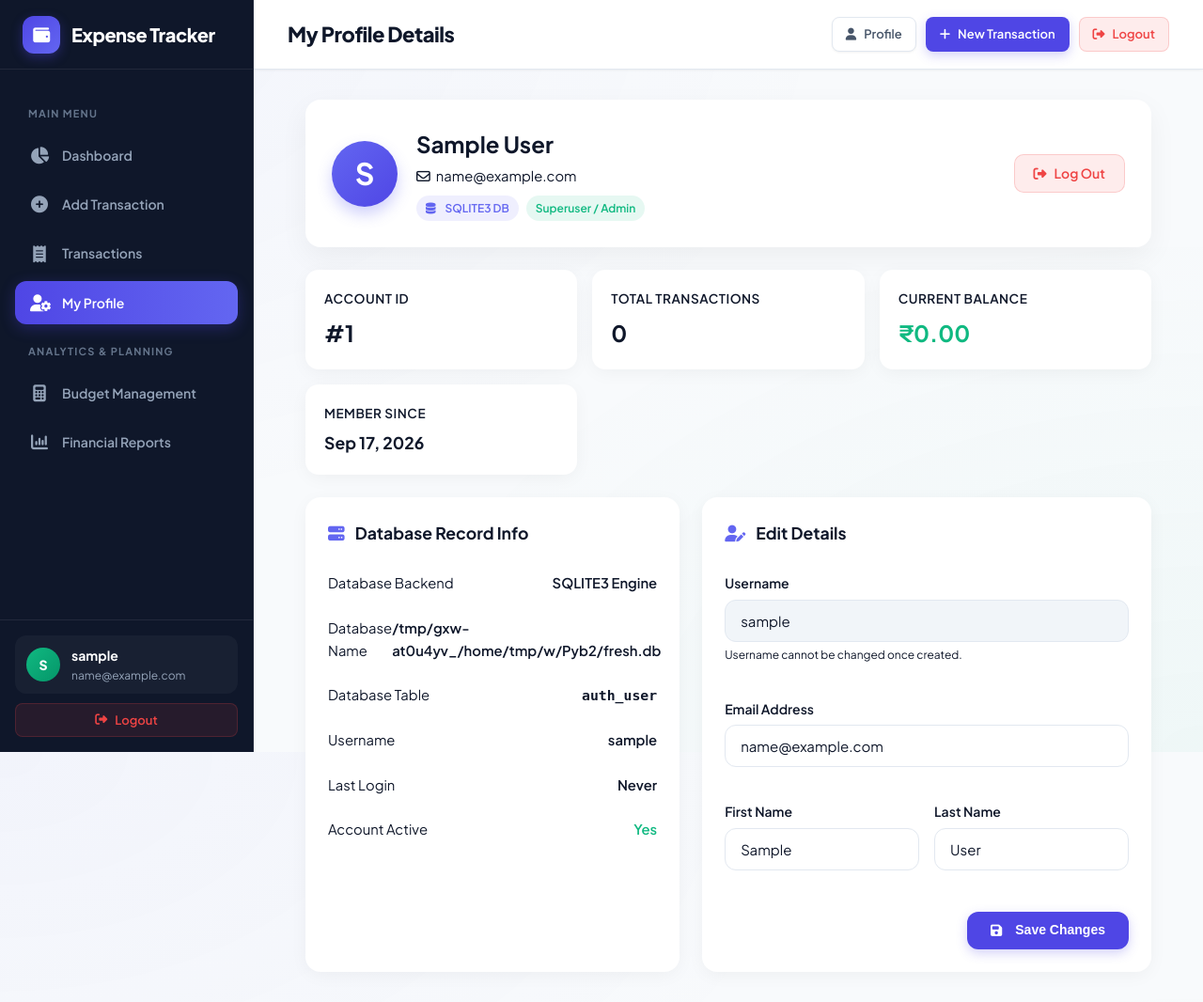
After one commit to Kodithala/Expense-tracker, a Django app: page /profile/ in a window 1280 px wide. The commit adds this page. Shown: the whole page at 94% size. Run offline with Django 5.2, Linux system fonts and the light colour scheme; the visitor is signed in with stand-in values (Sample User, id 1); data that the repository does not hold is empty.

Commit message:
Add MySQL database integration, logout feature, and user details profile view

```diff
--- a/expenses/urls.py
+++ b/expenses/urls.py
@@ -7,6 +7,7 @@ urlpatterns = [
     path('register/', views.register_view, name='register'),
     path('login/', views.login_view, name='login'),
     path('logout/', views.logout_view, name='logout'),
+    path('profile/', views.profile_view, name='profile'),
     path('dashboard/', views.dashboard_view, name='dashboard'),
     path('transactions/', views.transaction_list_view, name='transactions'),
     path('transactions/add/', views.add_transaction_view, name='add_transaction'),
--- a/expenses/views.py
+++ b/expenses/views.py
@@ -8,6 +8,8 @@ from django.contrib.auth.forms import AuthenticationForm
 from django.contrib import messages
 from django.db.models import Sum, Q
 from django.core.paginator import Paginator
+from django.conf import settings
+
 
 from .models import (
     Transaction, Budget,
@@ -88,11 +90,63 @@ def login_view(request):
 
 def logout_view(request):
     """
-    User logout view.
+    User logout view supporting GET and POST requests.
+    Clears the session, adds a success flash notification, and redirects to the login page.
     """
-    logout(request)
-    messages.info(request, "You have been logged out successfully.")
+    if request.user.is_authenticated:
+        username = getattr(request.user, 'username', str(request.user))
+        logout(request)
+        messages.success(request, f"You have been logged out successfully. See you soon, {username}!")
+    else:
+        messages.info(request, "You are currently not logged in.")
     return redirect('login')
+
+
+@login_required
+def profile_view(request):
+    """
+    User Profile / Account Details view.
+    Displays user details stored in the MySQL database (auth_user table)
+    and allows updating profile information.
+    """
+    user = request.user
+    user_txs = Transaction.objects.filter(user=user)
+
+    total_tx_count = user_txs.count()
+    total_income = user_txs.filter(transaction_type='INCOME').aggregate(Sum('amount'))['amount__sum'] or Decimal('0.00')
+    total_expenses = user_txs.filter(transaction_type='EXPENSE').aggregate(Sum('amount'))['amount__sum'] or Decimal('0.00')
+    current_balance = total_income - total_expenses
+    balance_color = '#10b981' if current_balance >= 0 else '#ef4444'
+
+    if request.method == 'POST':
+        email = request.POST.get('email', '').strip()
+        first_name = request.POST.get('first_name', '').strip()
+        last_name = request.POST.get('last_name', '').strip()
+
+        setattr(user, 'email', email)
+        setattr(user, 'first_name', first_name)
+        setattr(user, 'last_name', last_name)
+        user.save()
+
+        messages.success(request, "Your account details have been updated successfully in the MySQL database.")
+        return redirect('profile')
+
+    db_engine = settings.DATABASES['default']['ENGINE'].split('.')[-1].upper()
+
+    context = {
+        'profile_user': user,
+        'total_tx_count': total_tx_count,
+        'total_income': total_income,
+        'total_expenses': total_expenses,
+        'current_balance': current_balance,
+        'balance_color': balance_color,
+        'db_engine': db_engine,
+        'db_name': settings.DATABASES['default'].get('NAME', 'expense_tracker'),
+    }
+
+    return render(request, 'authentication/profile.html', context)
+
+
 
 
 @login_required
--- a/requirements.txt
+++ b/requirements.txt
@@ -2,3 +2,5 @@ Django>=5.0.0,<6.0.0
 tzdata
 gunicorn
 whitenoise>=6.6.0
+pymysql
+python-dotenv
--- /dev/null
+++ b/templates/authentication/profile.html
@@ -0,0 +1,149 @@
+{% extends 'base.html' %}
+{% load static %}
+
+{% block title %}User Profile & Account Details{% endblock %}
+{% block page_heading %}My Profile Details{% endblock %}
+
+{% block content %}
+<div class="profile-container" style="display: flex; flex-direction: column; gap: 1.5rem; max-width: 900px; margin: 0 auto;">
+
+    <!-- User Overview Card -->
+    <div class="card" style="background: var(--bg-card); border-radius: 16px; border: 1px solid var(--border-color); padding: 1.75rem; box-shadow: 0 10px 30px rgba(0, 0, 0, 0.05);">
+        <div style="display: flex; align-items: center; justify-content: space-between; flex-wrap: wrap; gap: 1rem;">
+            <div style="display: flex; align-items: center; gap: 1.25rem;">
+                <div style="width: 70px; height: 70px; border-radius: 50%; background: linear-gradient(135deg, #6366f1 0%, #4f46e5 100%); color: white; display: flex; align-items: center; justify-content: center; font-size: 2rem; font-weight: 700; box-shadow: 0 8px 16px rgba(99, 102, 241, 0.3);">
+                    {{ profile_user.username|slice:":1"|upper }}
+                </div>
+                <div>
+                    <h2 style="margin: 0; font-size: 1.5rem; font-weight: 700; color: var(--slate-800);">
+                        {{ profile_user.get_full_name|default:profile_user.username }}
+                    </h2>
+                    <p style="margin: 4px 0 0 0; color: var(--slate-500); font-size: 0.925rem;">
+                        <i class="fa-regular fa-envelope" style="margin-right: 6px;"></i>{{ profile_user.email|default:"No email registered" }}
+                    </p>
+                    <div style="display: flex; align-items: center; gap: 8px; margin-top: 8px;">
+                        <span class="badge" style="background: rgba(99, 102, 241, 0.1); color: #6366f1; padding: 4px 10px; border-radius: 20px; font-size: 0.75rem; font-weight: 600;">
+                            <i class="fa-solid fa-database" style="margin-right: 4px;"></i> {{ db_engine }} DB
+                        </span>
+                        {% if profile_user.is_superuser %}
+                        <span class="badge" style="background: rgba(16, 185, 129, 0.1); color: #10b981; padding: 4px 10px; border-radius: 20px; font-size: 0.75rem; font-weight: 600;">
+                            Superuser / Admin
+                        </span>
+                        {% else %}
+                        <span class="badge" style="background: rgba(59, 130, 246, 0.1); color: #3b82f6; padding: 4px 10px; border-radius: 20px; font-size: 0.75rem; font-weight: 600;">
+                            Standard User
+                        </span>
+                        {% endif %}
+                    </div>
+                </div>
+            </div>
+
+            <!-- Logout Button in Profile Card -->
+            <div>
+                <a href="{% url 'logout' %}" class="btn" style="background: rgba(239, 68, 68, 0.1); color: #ef4444; border: 1px solid rgba(239, 68, 68, 0.2); padding: 0.6rem 1.25rem; border-radius: 10px; font-weight: 600; text-decoration: none; display: inline-flex; align-items: center; gap: 8px; transition: all 0.2s ease;">
+                    <i class="fa-solid fa-right-from-bracket"></i>
+                    <span>Log Out</span>
+                </a>
+            </div>
+        </div>
+    </div>
+
+    <!-- User Account Statistics -->
+    <div style="display: grid; grid-template-columns: repeat(auto-fit, minmax(220px, 1fr)); gap: 1rem;">
+        <div class="card" style="background: var(--bg-card); border-radius: 14px; border: 1px solid var(--border-color); padding: 1.25rem;">
+            <div style="color: var(--slate-500); font-size: 0.85rem; font-weight: 600; text-transform: uppercase; letter-spacing: 0.5px;">Account ID</div>
+            <div style="font-size: 1.5rem; font-weight: 700; color: var(--slate-800); margin-top: 6px;">#{{ profile_user.id }}</div>
+        </div>
+        <div class="card" style="background: var(--bg-card); border-radius: 14px; border: 1px solid var(--border-color); padding: 1.25rem;">
+            <div style="color: var(--slate-500); font-size: 0.85rem; font-weight: 600; text-transform: uppercase; letter-spacing: 0.5px;">Total Transactions</div>
+            <div style="font-size: 1.5rem; font-weight: 700; color: var(--slate-800); margin-top: 6px;">{{ total_tx_count }}</div>
+        </div>
+        <div class="card" style="background: var(--bg-card); border-radius: 14px; border: 1px solid var(--border-color); padding: 1.25rem;">
+            <div style="color: var(--slate-500); font-size: 0.85rem; font-weight: 600; text-transform: uppercase; letter-spacing: 0.5px;">Current Balance</div>
+            <div style="font-size: 1.5rem; font-weight: 700; color: {{ balance_color }}; margin-top: 6px;">₹{{ current_balance }}</div>
+        </div>
+        <div class="card" style="background: var(--bg-card); border-radius: 14px; border: 1px solid var(--border-color); padding: 1.25rem;">
+            <div style="color: var(--slate-500); font-size: 0.85rem; font-weight: 600; text-transform: uppercase; letter-spacing: 0.5px;">Member Since</div>
+            <div style="font-size: 1.1rem; font-weight: 700; color: var(--slate-800); margin-top: 6px;">{{ profile_user.date_joined|date:"M d, Y" }}</div>
+        </div>
+    </div>
+
+    <!-- Database Info & Edit Profile Form Grid -->
+    <div style="display: grid; grid-template-columns: 1fr 1.2fr; gap: 1.5rem; flex-wrap: wrap;">
+
+        <!-- Database Storage Details -->
+        <div class="card" style="background: var(--bg-card); border-radius: 16px; border: 1px solid var(--border-color); padding: 1.5rem;">
+            <h3 style="margin-top: 0; font-size: 1.1rem; font-weight: 700; color: var(--slate-800); border-bottom: 1px solid var(--border-color); padding-bottom: 0.75rem;">
+                <i class="fa-solid fa-server" style="color: #6366f1; margin-right: 8px;"></i> Database Record Info
+            </h3>
+
+            <div style="display: flex; flex-direction: column; gap: 1rem; margin-top: 1rem; font-size: 0.925rem;">
+                <div style="display: flex; justify-content: space-between; border-bottom: 1px dashed var(--border-color); padding-bottom: 8px;">
+                    <span style="color: var(--slate-500);">Database Backend</span>
+                    <span style="font-weight: 600; color: var(--slate-800);">{{ db_engine }} Engine</span>
+                </div>
+                <div style="display: flex; justify-content: space-between; border-bottom: 1px dashed var(--border-color); padding-bottom: 8px;">
+                    <span style="color: var(--slate-500);">Database Name</span>
+                    <span style="font-weight: 600; color: var(--slate-800);">{{ db_name }}</span>
+                </div>
+                <div style="display: flex; justify-content: space-between; border-bottom: 1px dashed var(--border-color); padding-bottom: 8px;">
+                    <span style="color: var(--slate-500);">Database Table</span>
+                    <span style="font-weight: 600; color: var(--slate-800);"><code>auth_user</code></span>
+                </div>
+                <div style="display: flex; justify-content: space-between; border-bottom: 1px dashed var(--border-color); padding-bottom: 8px;">
+                    <span style="color: var(--slate-500);">Username</span>
+                    <span style="font-weight: 600; color: var(--slate-800);">{{ profile_user.username }}</span>
+                </div>
+                <div style="display: flex; justify-content: space-between; border-bottom: 1px dashed var(--border-color); padding-bottom: 8px;">
+                    <span style="color: var(--slate-500);">Last Login</span>
+                    <span style="font-weight: 600; color: var(--slate-800);">{{ profile_user.last_login|default:"Never" }}</span>
+                </div>
+                <div style="display: flex; justify-content: space-between;">
+                    <span style="color: var(--slate-500);">Account Active</span>
+                    <span style="font-weight: 600; color: #10b981;">Yes</span>
+                </div>
+            </div>
+        </div>
+
+        <!-- Edit Profile Form -->
+        <div class="card" style="background: var(--bg-card); border-radius: 16px; border: 1px solid var(--border-color); padding: 1.5rem;">
+            <h3 style="margin-top: 0; font-size: 1.1rem; font-weight: 700; color: var(--slate-800); border-bottom: 1px solid var(--border-color); padding-bottom: 0.75rem;">
+                <i class="fa-solid fa-user-pen" style="color: #6366f1; margin-right: 8px;"></i> Edit Details
+            </h3>
+
+            <form method="POST" style="display: flex; flex-direction: column; gap: 1rem; margin-top: 1rem;">
+                {% csrf_token %}
+
+                <div class="form-group">
+                    <label style="font-weight: 600; font-size: 0.875rem; color: var(--slate-700); margin-bottom: 6px; display: block;">Username</label>
+                    <input type="text" class="form-control" value="{{ profile_user.username }}" disabled style="background: var(--slate-100, #f1f5f9); cursor: not-allowed;">
+                    <small style="color: var(--slate-500); font-size: 0.75rem;">Username cannot be changed once created.</small>
+                </div>
+
+                <div class="form-group">
+                    <label style="font-weight: 600; font-size: 0.875rem; color: var(--slate-700); margin-bottom: 6px; display: block;">Email Address</label>
+                    <input type="email" name="email" class="form-control" value="{{ profile_user.email }}" placeholder="enter your email address">
+                </div>
+
+                <div style="display: grid; grid-template-columns: 1fr 1fr; gap: 1rem;">
+                    <div class="form-group">
+                        <label style="font-weight: 600; font-size: 0.875rem; color: var(--slate-700); margin-bottom: 6px; display: block;">First Name</label>
+                        <input type="text" name="first_name" class="form-control" value="{{ profile_user.first_name }}" placeholder="First name">
+                    </div>
+                    <div class="form-group">
+                        <label style="font-weight: 600; font-size: 0.875rem; color: var(--slate-700); margin-bottom: 6px; display: block;">Last Name</label>
+                        <input type="text" name="last_name" class="form-control" value="{{ profile_user.last_name }}" placeholder="Last name">
+                    </div>
+                </div>
+
+                <div style="margin-top: 0.5rem; display: flex; justify-content: flex-end;">
+                    <button type="submit" class="btn btn-primary" style="padding: 0.6rem 1.5rem; font-weight: 600;">
+                        <i class="fa-solid fa-floppy-disk" style="margin-right: 6px;"></i> Save Changes
+                    </button>
+                </div>
+            </form>
+        </div>
+
+    </div>
+</div>
+{% endblock %}
--- a/templates/base.html
+++ b/templates/base.html
@@ -43,6 +43,10 @@
                     <i class="fa-solid fa-receipt"></i>
                     <span>Transactions</span>
                 </a>
+                <a href="{% url 'profile' %}" class="nav-link {% if request.resolver_match.url_name == 'profile' %}active{% endif %}">
+                    <i class="fa-solid fa-user-gear"></i>
+                    <span>My Profile</span>
+                </a>
 
                 <div class="nav-section-title">Analytics & Planning</div>
                 <a href="{% url 'budget' %}" class="nav-link {% if request.resolver_match.url_name == 'budget' %}active{% endif %}">
@@ -56,16 +60,19 @@
             </nav>
 
             <div class="sidebar-footer">
-                <div class="user-profile-badge">
+                <a href="{% url 'profile' %}" class="user-profile-badge" style="text-decoration: none; color: inherit;">
                     <div class="avatar">
                         {{ user.username|slice:":1"|upper }}
                     </div>
                     <div class="user-info">
                         <div class="user-name">{{ user.username }}</div>
-                        <div class="user-role">{{ user.email|default:"Personal Account" }}</div>
+                        <div class="user-role">{{ user.email|default:"View Details" }}</div>
                     </div>
-                    <a href="{% url 'logout' %}" class="btn-icon" title="Logout" style="color: var(--slate-400);">
+                </a>
+                <div style="margin-top: 10px; display: flex; width: 100%;">
+                    <a href="{% url 'logout' %}" class="btn btn-sm" style="width: 100%; background: rgba(239, 68, 68, 0.1); color: #ef4444; border: 1px solid rgba(239, 68, 68, 0.2); justify-content: center; font-weight: 600;">
                         <i class="fa-solid fa-right-from-bracket"></i>
+                        <span>Logout</span>
                     </a>
                 </div>
             </div>
@@ -82,10 +89,18 @@
                     <h1 class="page-title">{% block page_heading %}Dashboard{% endblock %}</h1>
                 </div>
 
-                <div class="header-actions">
+                <div class="header-actions" style="display: flex; align-items: center; gap: 10px;">
+                    <a href="{% url 'profile' %}" class="btn btn-secondary btn-sm" title="My Account">
+                        <i class="fa-solid fa-user"></i>
+                        <span>Profile</span>
+                    </a>
                     <a href="{% url 'add_transaction' %}" class="btn btn-primary btn-sm">
                         <i class="fa-solid fa-plus"></i>
                         <span>New Transaction</span>
+                    </a>
+                    <a href="{% url 'logout' %}" class="btn btn-sm" style="background: rgba(239, 68, 68, 0.1); color: #ef4444; border: 1px solid rgba(239, 68, 68, 0.2);" title="Sign out of your account">
+                        <i class="fa-solid fa-right-from-bracket"></i>
+                        <span>Logout</span>
                     </a>
                 </div>
             </header>
```
Also changed, not shown: config/__init__.py (+8 -0 lines), config/settings.py (+34 -9 lines), ensure_db.py (added, +42 -0 lines), 1 other file.
